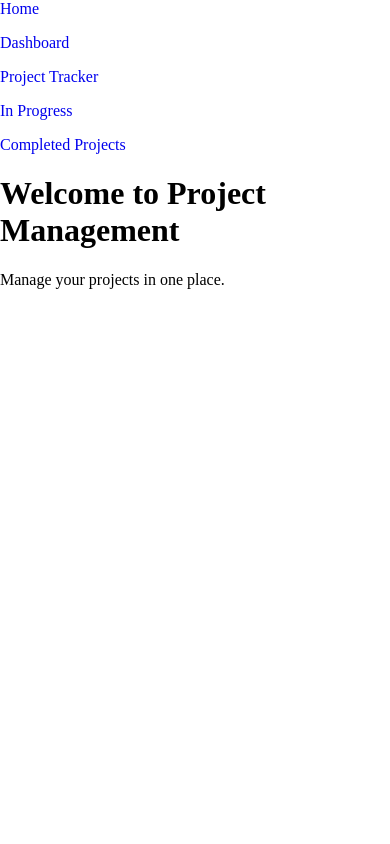
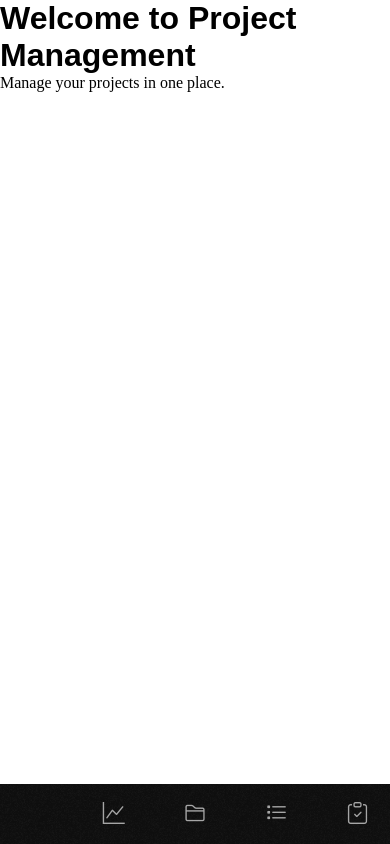
Before and after one commit to williamcarvalhodev/project-management-flask, a Flask app: page / in a window 390 px wide. Run offline with Flask 3, Linux system fonts and the light colour scheme.

Commit message:
add responsive navigation with logo, icons and active states

```diff
--- a/static/css/style.css
+++ b/static/css/style.css
@@ -1,11 +1,41 @@
+* {
+    margin: 0;
+    padding: 0;
+}
+
+h1,
+h2,
+h3,
+h4,
+h5 {
+    font-family: Lovelo, sans-serif;
+    font-weight: bold;
+}
+
 body {
     margin: 0;
 }
 
 aside nav {
+    background-image: url('../images/background.png');
+
     display: flex;
     flex-direction: column;
     gap: 1rem;
+
+    height: 100vh;
+    width: 300px;
+    padding: 20px;
+    box-sizing: border-box;
+
+    position: sticky;
+    top: 0;
+    align-self: start;
+}
+
+aside nav > img {
+    padding-bottom: 20px;
+    border-bottom: 1px solid #4e4e4e;
 }
 
 aside nav a {
@@ -13,4 +43,60 @@ aside nav a {
     align-items: center;
     gap: 0.5rem;
     text-decoration: none;
+
+    color: #A6A6A6;
+    font-family: Lekton, monospace;
+    font-size: 16px;
+    font-weight: 400;
+    padding-left: 30px;
 }
+
+aside nav a:hover {
+    color: #f7f7f7;
+}
+
+aside nav a.active {
+    color: #f7f7f7;
+}
+
+
+
+/* Large Mobile navigation */
+@media (max-width: 767px) {
+     aside nav {
+        width: 100%;
+        height: 60px;
+
+        flex-direction: row;
+        align-items: center;
+
+        position: fixed;
+        bottom: 0;
+        top: auto;
+        left: 0;
+
+        padding: 0;
+        z-index: 1000;
+    }
+
+    aside nav > img {
+        display: none;
+    }
+
+    aside nav a {
+        flex: 1;
+        height: 100%;
+        padding: 0;
+
+        justify-content: center;
+        align-items: center;
+    }
+
+    aside nav a span {
+        display: none;
+    }
+
+    aside nav a i {
+        font-size: 22px;
+    }
+}
--- a/templates/base.html
+++ b/templates/base.html
@@ -9,6 +9,9 @@
 
     <title>{% block title %}Project Management{% endblock %}</title>
 
+    <!-- Bootstrap Icons -->
+    <link rel="stylesheet" href="https://cdn.jsdelivr.net/npm/bootstrap-icons@1.13.1/font/bootstrap-icons.min.css">
+
     <!-- Custom CSS -->
     <link rel="stylesheet" href="{{ url_for('static', filename='css/style.css') }}">
 </head>
@@ -17,23 +20,31 @@
     <!-- Sidebar section -->
     <aside>
         <nav>
-            <a href="{{ url_for('home') }}">
+            <img src="{{ url_for('static', filename='images/full-logo-white.png') }}" alt="Logo">
+
+            <a href="{{ url_for('home') }}" class="{% if request.endpoint == 'home' %}active{% endif %}">
                 <span>Home</span>
             </a>
 
-            <a href="{{ url_for('dashboard') }}">
+            <a href="{{ url_for('dashboard') }}" class="{% if request.endpoint == 'dashboard' %}active{% endif %}">
+                <i class="bi bi-graph-up"></i>
                 <span>Dashboard</span>
             </a>
 
-            <a href="{{ url_for('project_tracker') }}">
+            <a href="{{ url_for('project_tracker') }}"
+                class="{% if request.endpoint == 'project_tracker' %}active{% endif %}">
+                <i class="bi bi-folder2"></i>
                 <span>Project Tracker</span>
             </a>
 
-            <a href="{{ url_for('in_progress') }}">
+            <a href="{{ url_for('in_progress') }}" class="{% if request.endpoint == 'in_progress' %}active{% endif %}">
+                <i class="bi bi-list-task"></i>
                 <span>In Progress</span>
             </a>
 
-            <a href="{{ url_for('completed_projects') }}">
+            <a href="{{ url_for('completed_projects') }}"
+                class="{% if request.endpoint == 'completed_projects' %}active{% endif %}">
+                <i class="bi bi-clipboard-check"></i>
                 <span>Completed Projects</span>
             </a>
         </nav>
```
Also changed, not shown: static/images/background.png (added), static/images/full-logo-white.png (added).
